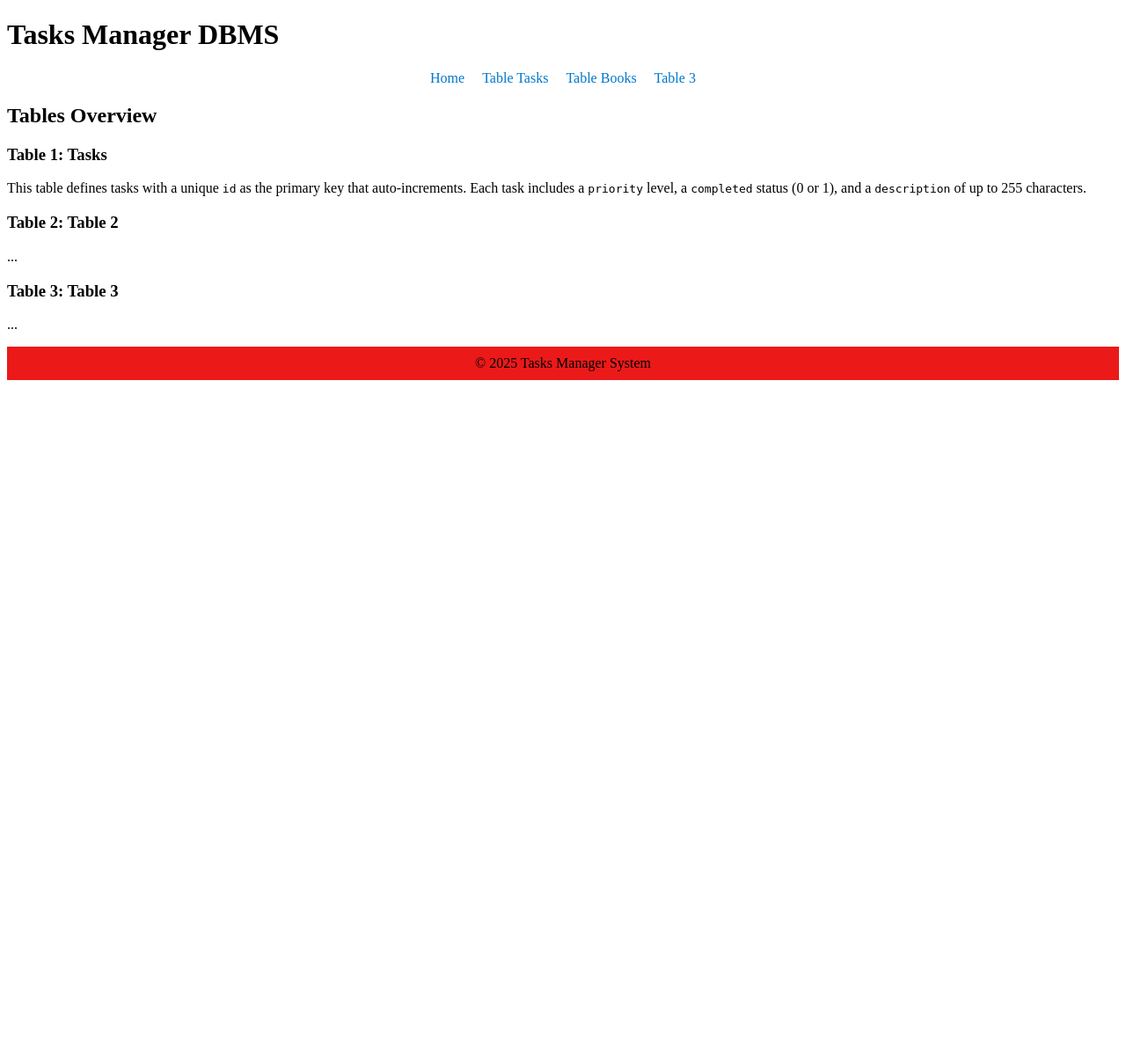
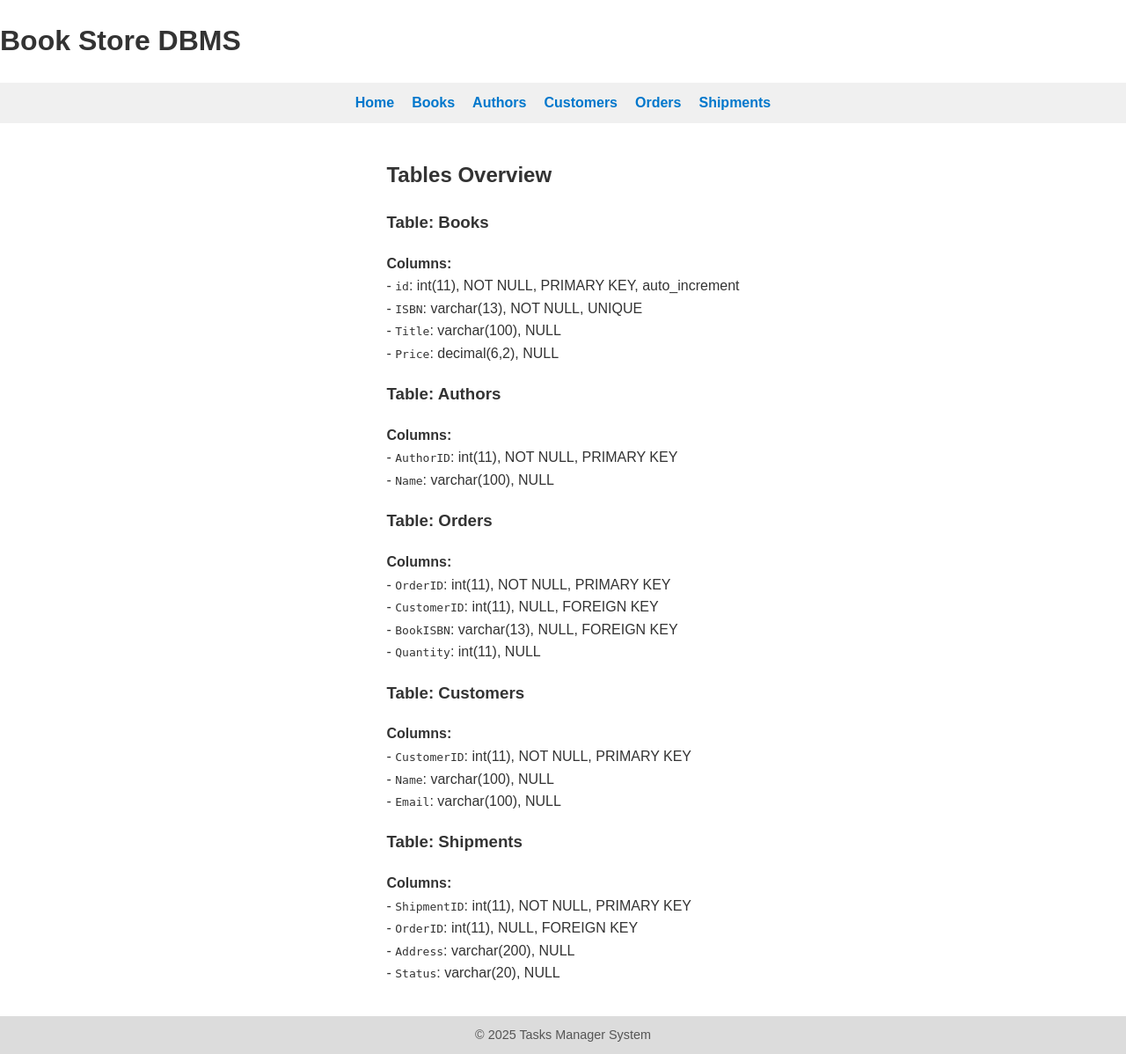
Before and after one commit to nvas/phpmysql-codespace, a PHP site: page / in a window 1280 px wide. Shown: the whole page at 88% size. Before the commit the page ends 432 px from the top, so only its background shows below. Run offline with PHP 8.4, Linux system fonts and the light colour scheme.

Commit message:
Organises files

```diff
--- a/index.php
+++ b/index.php
@@ -1,20 +1,24 @@
-
 <!doctype html>
 <html lang="en">
+
 <head>
-      <title>Tasks Manager DBMS</title>
+  <title>Book Store DBMS</title>
   <link rel="stylesheet" href="style.css">
 </head>
+
 <body>
 
   <header>
-      <h1>Tasks Manager DBMS</h1>
+    <h1>Book Store DBMS</h1>
     <nav>
       <ul>
         <li><a href="/">Home</a></li>
-          <li><a href="tasks/">Table Tasks</a></li>
-          <li><a href="books/">Table Books</a></li>
-          <li><a href="#">Table 3</a></li>
+        <!-- <li><a href="tasks/">Table Tasks</a></li> -->
+        <li><a href="books/">Books</a></li>
+        <li><a href="#">Authors</a></li>
+        <li><a href="#">Customers</a></li>
+        <li><a href="#">Orders</a></li>
+        <li><a href="#">Shipments</a></li>
       </ul>
     </nav>
   </header>
@@ -23,30 +27,63 @@
     <h2>Tables Overview</h2>
 
     <section>
-        <h3>Table 1: Tasks</h3>
+      <h3>Table: Books</h3>
       <p>
-          This table defines tasks with a unique <code>id</code> as the primary key that auto-increments. Each task includes a <code>priority</code> level, a <code>completed</code> status (0 or 1), and a <code>description</code> of up to 255 characters.
+        <strong>Columns:</strong><br />
+        - <code>id</code>: int(11), NOT NULL, PRIMARY KEY, auto_increment<br />
+        - <code>ISBN</code>: varchar(13), NOT NULL, UNIQUE<br />
+        - <code>Title</code>: varchar(100), NULL<br />
+        - <code>Price</code>: decimal(6,2), NULL
       </p>
     </section>
 
     <section>
-        <h3>Table 2: Table 2</h3>
+      <h3>Table: Authors</h3>
       <p>
-          ...
+        <strong>Columns:</strong><br />
+        - <code>AuthorID</code>: int(11), NOT NULL, PRIMARY KEY<br />
+        - <code>Name</code>: varchar(100), NULL
       </p>
     </section>
 
     <section>
-        <h3>Table 3: Table 3</h3>
+      <h3>Table: Orders</h3>
       <p>
-          ...
+        <strong>Columns:</strong><br />
+        - <code>OrderID</code>: int(11), NOT NULL, PRIMARY KEY<br />
+        - <code>CustomerID</code>: int(11), NULL, FOREIGN KEY<br />
+        - <code>BookISBN</code>: varchar(13), NULL, FOREIGN KEY<br />
+        - <code>Quantity</code>: int(11), NULL
+      </p>
+    </section>
+
+    <section>
+      <h3>Table: Customers</h3>
+      <p>
+        <strong>Columns:</strong><br />
+        - <code>CustomerID</code>: int(11), NOT NULL, PRIMARY KEY<br />
+        - <code>Name</code>: varchar(100), NULL<br />
+        - <code>Email</code>: varchar(100), NULL
+      </p>
+    </section>
+
+    <section>
+      <h3>Table: Shipments</h3>
+      <p>
+        <strong>Columns:</strong><br />
+        - <code>ShipmentID</code>: int(11), NOT NULL, PRIMARY KEY<br />
+        - <code>OrderID</code>: int(11), NULL, FOREIGN KEY<br />
+        - <code>Address</code>: varchar(200), NULL<br />
+        - <code>Status</code>: varchar(20), NULL
       </p>
     </section>
   </main>
+
 
   <footer>
     &copy; 2025 Tasks Manager System
   </footer>
 
 </body>
+
 </html>
--- a/style.css
+++ b/style.css
@@ -1,31 +1,51 @@
+body {
+  background-color: #fff;
+  font-family: Arial, sans-serif;
+  margin: 0;
+  padding: 0;
+  color: #333;
+  line-height: 1.6;
+  display: flex;
+  flex-direction: column;
+  min-height: 100vh;
+}
 
-body {
-  background-color: white
+nav {
+  background-color: #f0f0f0;
+  padding: 10px 0;
 }
 
 nav ul {
   list-style: none;
   padding: 0;
+  margin: 0;
   display: flex;
   gap: 20px;
   justify-content: center;
-  margin: 0;
 }
 
 nav a {
   text-decoration: none;
   color: #0077cc;
+  font-weight: bold;
 }
 
 nav a:hover {
   text-decoration: underline;
+  color: #005fa3;
 }
 
-
+main {
+  padding: 20px;
+  max-width: 800px;
+  margin: 0 auto;
+}
 
 footer {
   margin-top: auto;
   padding: 10px;
   text-align: center;
-  background-color: #ec1919;
+  background-color: #dcdcdc;
+  font-size: 0.9em;
+  color: #555;
 }
```
Also changed, not shown: books/index.php (+7 -8 lines), books/new.php (added, +51 -0 lines), books/new_process.php (added, +44 -0 lines), books/show.php (added, +98 -0 lines). Lines whose indentation alone changed are shown as unchanged.
